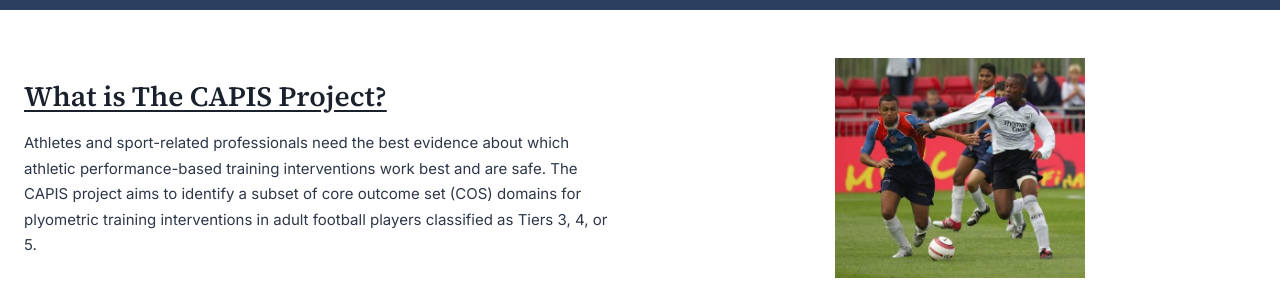
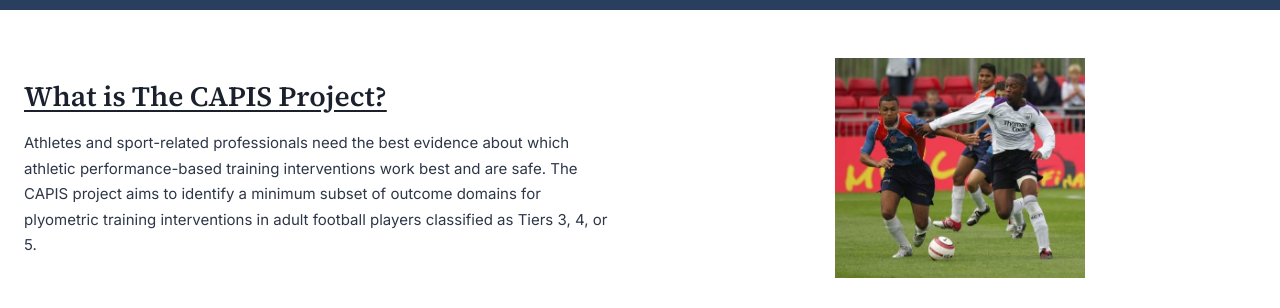
Before and after one commit to LoaizaBetancur/CAPIS-Project-Website, a Next.js app: page / in a window 1280 px wide. Shown: the part 800-1108 px from the top of the page. Built offline with nearby package versions, Linux system fonts and the light colour scheme.

Commit message:
Update page.tsx

```diff
--- a/app/page.tsx
+++ b/app/page.tsx
@@ -172,7 +172,7 @@ export default function HomePage() {
             <p style={{ fontSize: "15px", lineHeight: 1.7, color: "#2D3748" }}>
               Athletes and sport-related professionals need the best evidence about which
               athletic performance-based training interventions work best and are safe.
-              The CAPIS project aims to identify a subset of core outcome set (COS) domains
+              The CAPIS project aims to identify a minimum subset of outcome domains
               for plyometric training interventions in adult football players classified as
               Tiers 3, 4, or 5.
             </p>
```
